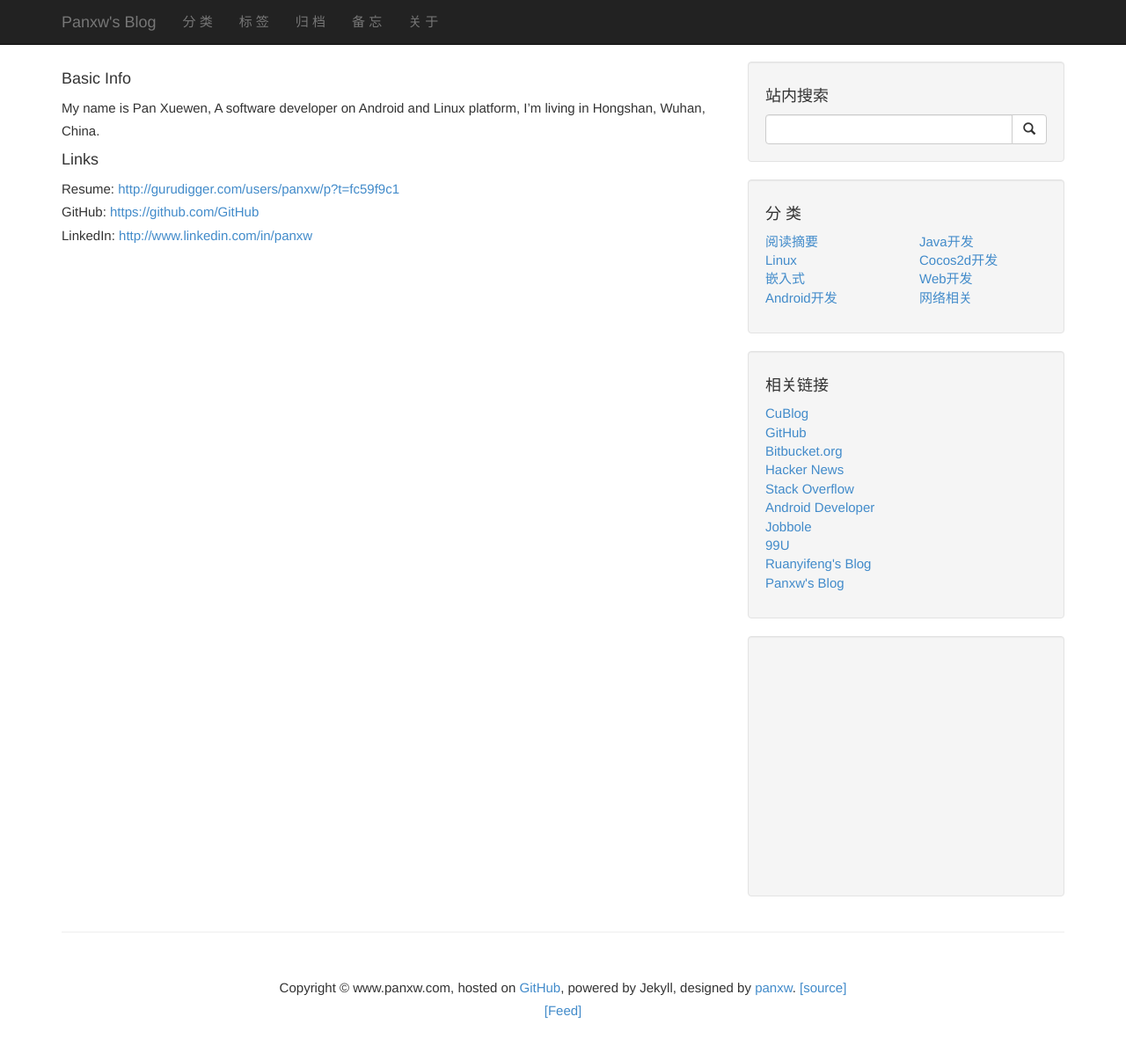
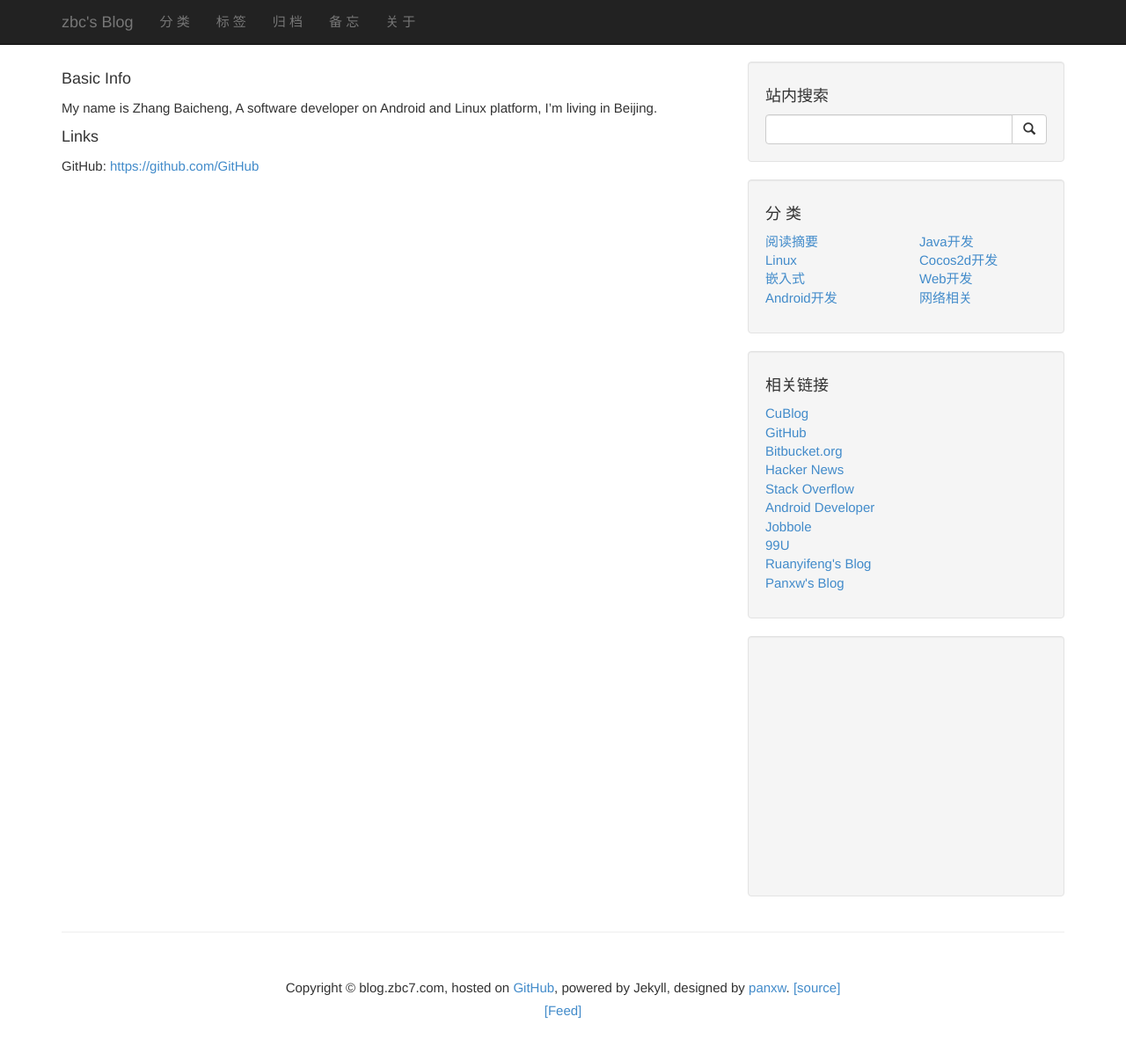
Before and after one commit to zbc0512/zbc0512.github.io, a Jekyll site: the page built from about.md, in a window 1280 px wide and 1222 px high. Shown: the top 1197 px of the window at 88% size. Built offline with Jekyll 4.4.1, drawn with Linux system fonts in a browser that asks for light colours; Markdown is read by kramdown in place of the engine named in the settings; comment, search, counter and statistics services are not loaded.

Commit message:
Customization

```diff
--- a/CNAME
+++ b/CNAME
@@ -1 +1 @@
-www.panxw.com
+blog.zbc7.com
--- a/_config.yml
+++ b/_config.yml
@@ -10,12 +10,12 @@ paginate: 8
 paginate_path: "page:num"
 
 # presonal config
-domain: www.panxw.com
-title: Panxw's Blog
+domain: blog.zbc7.com
+title: zbc's Blog
 description: Android, Cocos2d, Java Web, Linux, reading...
-author: Steven Pan
-email: winfirm#163.com
-github: panxw
+author: zbc
+email: zbc0512@163.com
+github: zbcblog
 
 config:
   js_dir:
--- a/about.md
+++ b/about.md
@@ -3,9 +3,7 @@ layout: default
 title: "关于：About"
 ---
 ####Basic Info
-My name is Pan Xuewen, A software developer on Android and Linux platform, I'm living in Hongshan, Wuhan, China.
+My name is Zhang Baicheng, A software developer on Android and Linux platform, I'm living in Beijing.
 
 ####Links
-Resume: <http://gurudigger.com/users/panxw/p?t=fc59f9c1>
 GitHub: <https://github.com/{{ site.github }}>
-LinkedIn: <http://www.linkedin.com/in/panxw>
```
